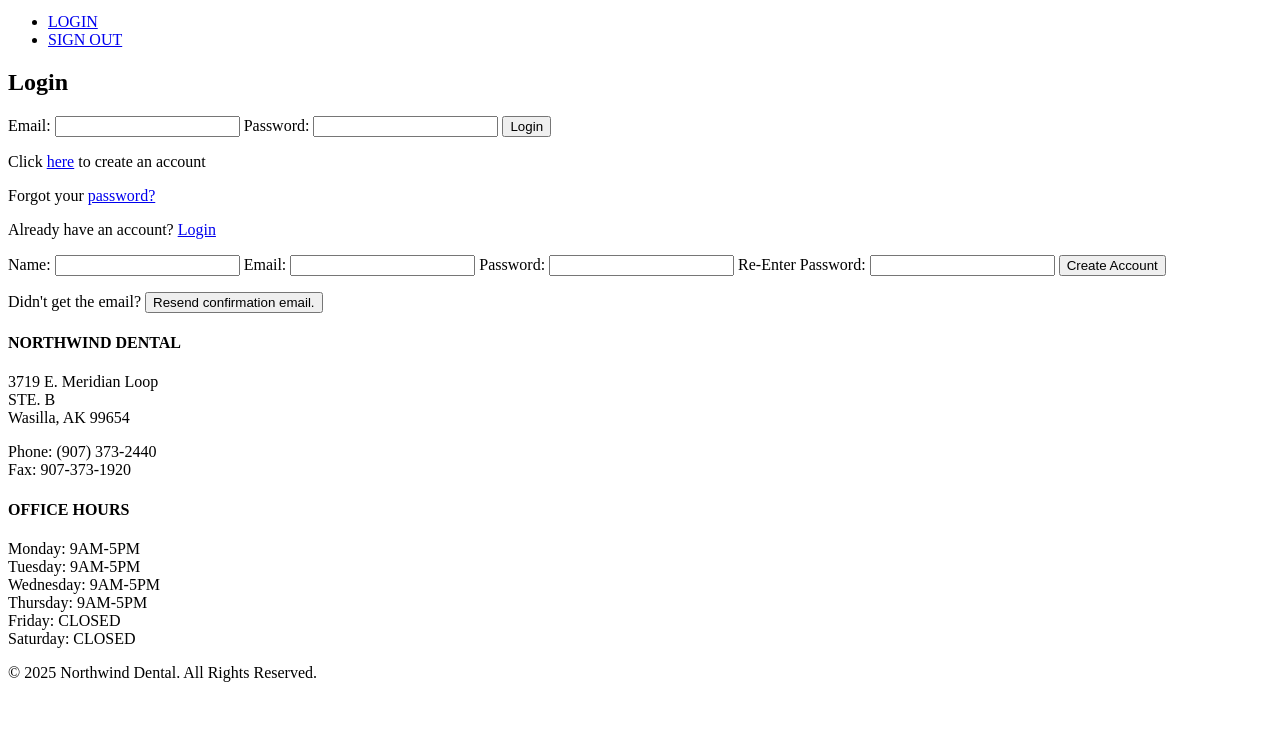
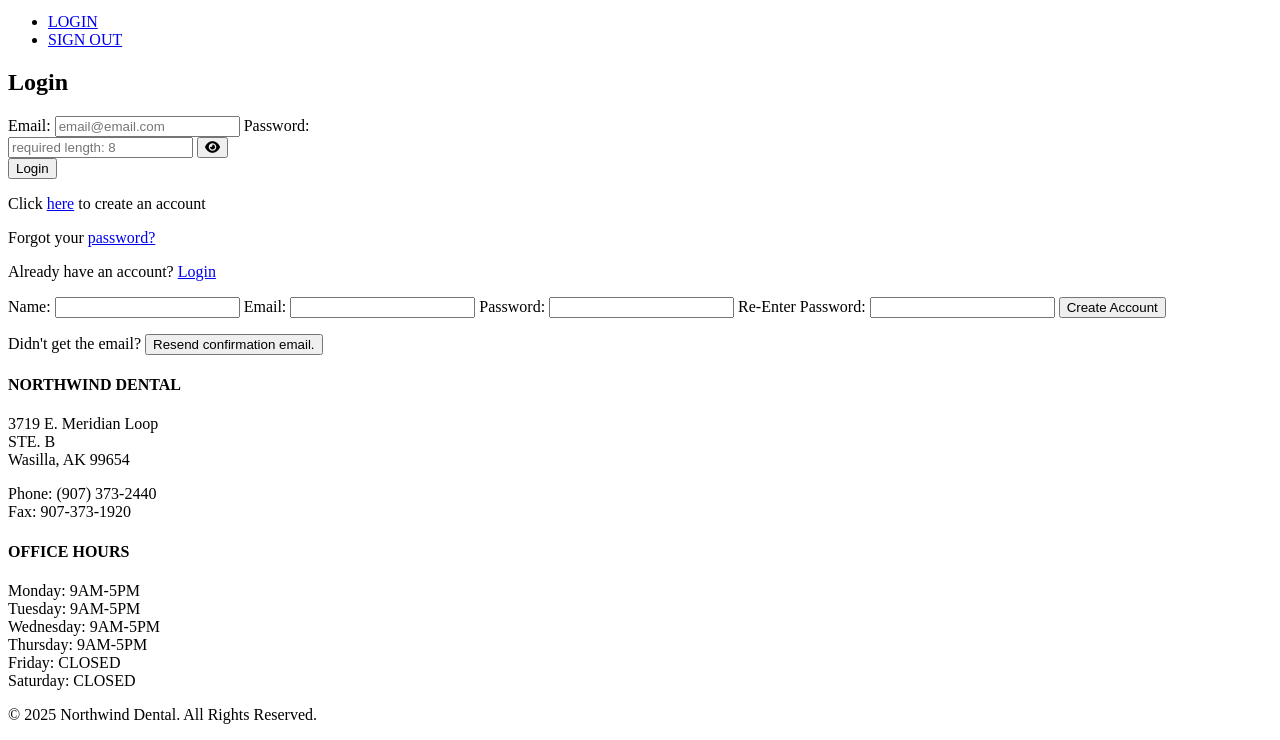
Before and after one commit to Chelsea-Saunders/scheduler, a website built with Vite: page index.html in a window 1280 px wide. Shown: the part 879-1619 px from the top of the page. Before the commit the page ends 1577 px from the top, so only its background shows below. Built offline with nearby package versions, Linux system fonts and the light colour scheme; a script that the page names is missing; a small style sheet from the web is missing.

Commit message:
view password icon/button

```diff
--- a/index.html
+++ b/index.html
@@ -15,6 +15,12 @@
     <title>Northwind Dental, Wasilla, Alaska</title>
     <link rel="stylesheet" href="./src/css/index.css">
     <link rel="stylesheet" href="./src/css/components.css">
+    <link
+    rel="stylesheet"
+    href="https://cdn.jsdelivr.net/npm/@fortawesome/fontawesome-free@6.5.2/css/all.min.css"
+    integrity="sha384-1Dqu3N1yXcF9YbU60l9W0u/0j3imZKx3iT76x19MOWlZ4OKzM1emv+5K5dHPtK/e"
+    crossorigin="anonymous"
+    />
     <script>
     //detect supabase redirect type and handle accordingly
     const hash = window.location.hash;
@@ -76,12 +82,28 @@
          <form id="login-form" method="POST">
             <h2 class="header">Login</h2>
             <label for="login-email">Email:
-                <input type="email" id="login-email" name="email" autocomplete="email" required>
+                <input type="email" id="login-email" name="email" placeholder="email@email.com" autocomplete="email" required>
             </label>
 
-            <label for="login-password">Password:
-                <input type="password" id="login-password" name="password" minlength="8" autocomplete="current-password" required>
-            </label>
+            <label for="login-password">Password:</label>
+            <div class="password-container">
+                <input
+                    type="password"
+                    id="login-password"
+                    name="password"
+                    minlength="8"
+                    autocomplete="current-password"
+                    placeholder="required length: 8"
+                    required
+                >
+                <button
+                    type="button"
+                    class="show-password"
+                    aria-label="Show password"
+                >
+                    <i class="fa-solid fa-eye"></i>
+            </button>
+            </div>
 
             <button type="submit" class="submit">Login</button>
 
--- a/src/css/index.css
+++ b/src/css/index.css
@@ -175,3 +175,58 @@ input.error {
     color: navy;
     margin-bottom: 1rem;
 }
+
+/* Password field layout */
+.password-container {
+    position: relative;
+    display: flex;
+    align-items: center;
+    overflow: visible;
+}
+.password-container input {
+    width: 100%;
+    padding-right: 2.5rem;
+    box-sizing: border-box;
+}
+/* icon button */
+.password-container .show-password {
+    position: absolute;
+    right: 0.6rem;
+    background: transparent;
+    border: none;
+    cursor: pointer;
+    font-size: 0.9rem;
+    color: navy;
+    padding: 0;
+}
+.password-container .show-password:hover i {
+    color: navy;
+    transform: scale(1.1);
+    transition: 0.2s;
+}
+.show-password i {
+    color: red !important;
+    font-size: 1.2rem;
+    z-index: 5 !important;
+}
+/* placeholder style */
+input::placeholder {
+    color: rgba(128, 125, 125, 0.586);
+    font-style: italic;
+    opacity: 1;
+    font-size: 0.8rem;
+}
+input:focus::placeholder {
+    opacity: 0.3;
+    transition: opacity 0.3s ease;
+}
+/* old browser support */
+::-webkit-input-placeholder {
+    color: #52527799;
+}
+:-ms-input-placeholder {
+    color: #52527799;
+}
+::-ms-input-placeholder {
+    color: #52527799;
+}
--- a/src/js/index.mjs
+++ b/src/js/index.mjs
@@ -154,6 +154,20 @@ document.addEventListener("DOMContentLoaded", () => {
                 }
             });
     }
+
+    // toggle view password icon
+    document.querySelectorAll(".show-password").forEach((button) => {
+        button.addEventListener("click", () => {
+            const input = button.previousElementSibling;
+            const icon = button.querySelector("i");
+            const isPassword = input.type === "password";
+
+            input.type = isPassword ? "text" : "password";
+            icon.classList.toggle("fa-eye", !isPassword);
+            icon.classList.toggle("fa-eye-slash", isPassword);
+            button.setAttribute("aria-label", isPassword ? "Hide password" : "Show password");
+        });
+    });
 
 
     // CREATE ACCOUNT (SHOW)
```
